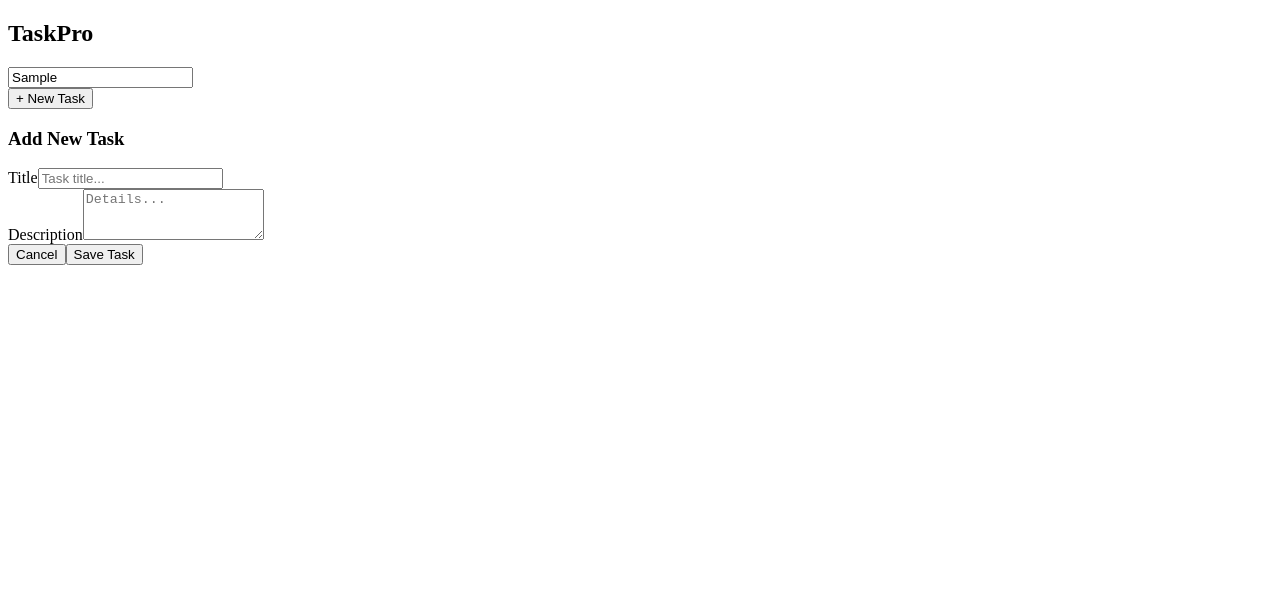
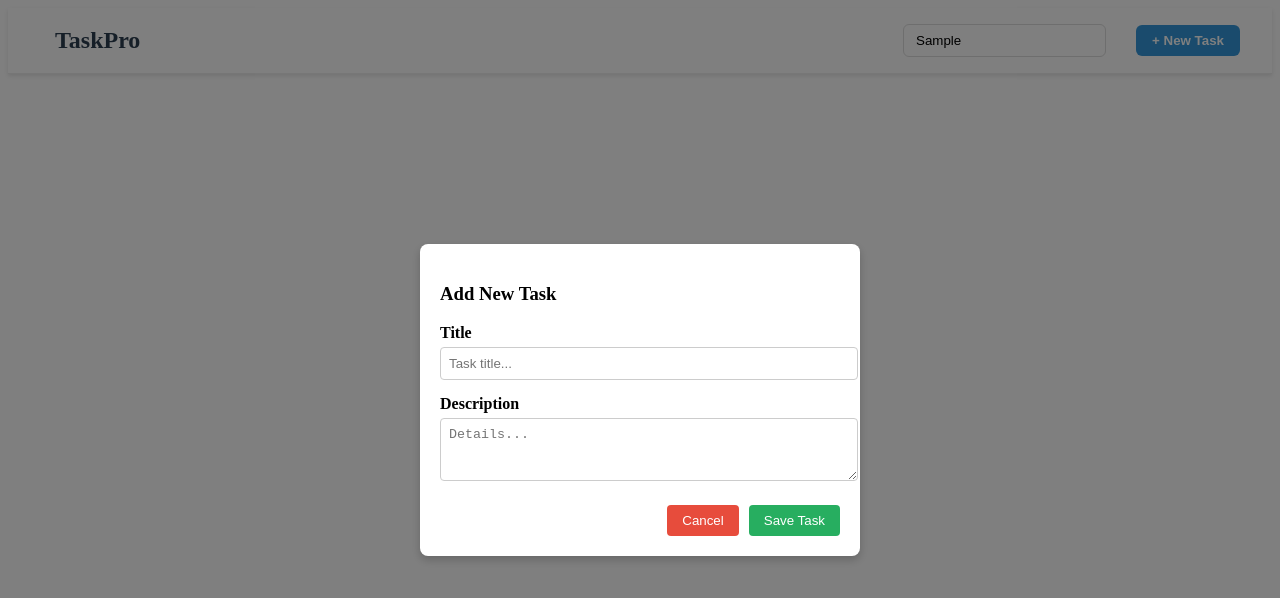
Before and after one commit to mustaphabllouch10/taskManager-Pro, a React (Vite) app: page / in a window 1280 px wide. Both pictures are taken after typing "Sample" into the empty fields and a click on the button "+ New Task". Shown: the top 598 px of the page. Built offline with nearby package versions, Linux system fonts and the light colour scheme.

Commit message:
Add CSS styles

```diff
--- a/src/index.css
+++ b/src/index.css
@@ -0,0 +1,136 @@
+/* Header.css */
+.header-container {
+  display: flex;
+  justify-content: space-between; /* kayfarrehom: wahed liser, wahed limen */
+  align-items: center;
+  padding: 1rem 2rem;
+  background-color: #ffffff;
+  box-shadow: 0 2px 4px rgba(0,0,0,0.1);
+  border-bottom: 1px solid #eee;
+}
+
+/* Partie Droite (Logo + Menu) */
+.header-right {
+  display: flex;
+  align-items: center;
+  gap: 30px; /* l'espace bin logo o menu */
+}
+
+.logo h2 {
+  margin: 0;
+  color: #2c3e50;
+  font-weight: 800;
+}
+
+.nav-links {
+  display: flex;
+  gap: 20px;
+}
+
+.nav-item {
+  text-decoration: none;
+  color: #666;
+  font-weight: 500;
+  transition: color 0.3s;
+}
+
+.nav-item:hover, .nav-item.active {
+  color: #3498db; /* Blue color */
+}
+
+/* Partie Gauche (Search + Button) */
+.header-left {
+  display: flex;
+  align-items: center;
+  gap: 15px;
+}
+
+.search-box input {
+  padding: 8px 12px;
+  border-radius: 6px;
+  border: 1px solid #ddd;
+  outline: none;
+}
+
+.btn-new-task {
+  background-color: #3498db;
+  color: white;
+  border: none;
+  padding: 8px 16px;
+  border-radius: 6px;
+  cursor: pointer;
+  font-weight: bold;
+  transition: background 0.3s;
+}
+
+.btn-new-task:hover {
+  background-color: #2980b9;
+}
+
+/* ----------------- */
+
+/* CreateTaskModal */
+.modal-overlay {
+  position: fixed;
+  top: 0;
+  left: 0;
+  right: 0;
+  bottom: 0;
+  background-color: rgba(0, 0, 0, 0.5); /* Khetouria fel k7al */
+  display: flex;
+  justify-content: center;
+  align-items: center;
+  z-index: 1000;
+}
+
+.modal-content {
+  background: white;
+  padding: 20px;
+  border-radius: 8px;
+  width: 400px;
+  box-shadow: 0 4px 10px rgba(0,0,0,0.2);
+}
+
+.form-group {
+  margin-bottom: 15px;
+}
+
+.form-group label {
+  display: block;
+  margin-bottom: 5px;
+  font-weight: bold;
+}
+
+.form-group input, .form-group textarea {
+  width: 100%;
+  padding: 8px;
+  border: 1px solid #ccc;
+  border-radius: 4px;
+}
+
+.modal-actions {
+  display: flex;
+  justify-content: flex-end;
+  gap: 10px;
+  margin-top: 20px;
+}
+
+.btn-cancel {
+  background: #e74c3c;
+  color: white;
+  border: none;
+  padding: 8px 15px;
+  border-radius: 4px;
+  cursor: pointer;
+}
+
+.btn-save {
+  background: #27ae60;
+  color: white;
+  border: none;
+  padding: 8px 15px;
+  border-radius: 4px;
+  cursor: pointer;
+}
+
+/* ============================================================================================= */
```
